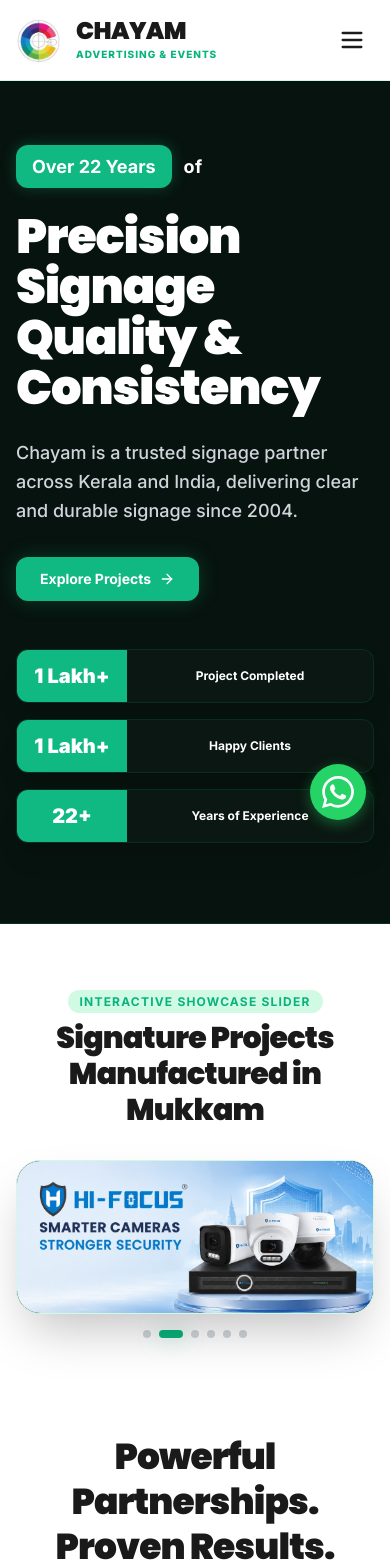
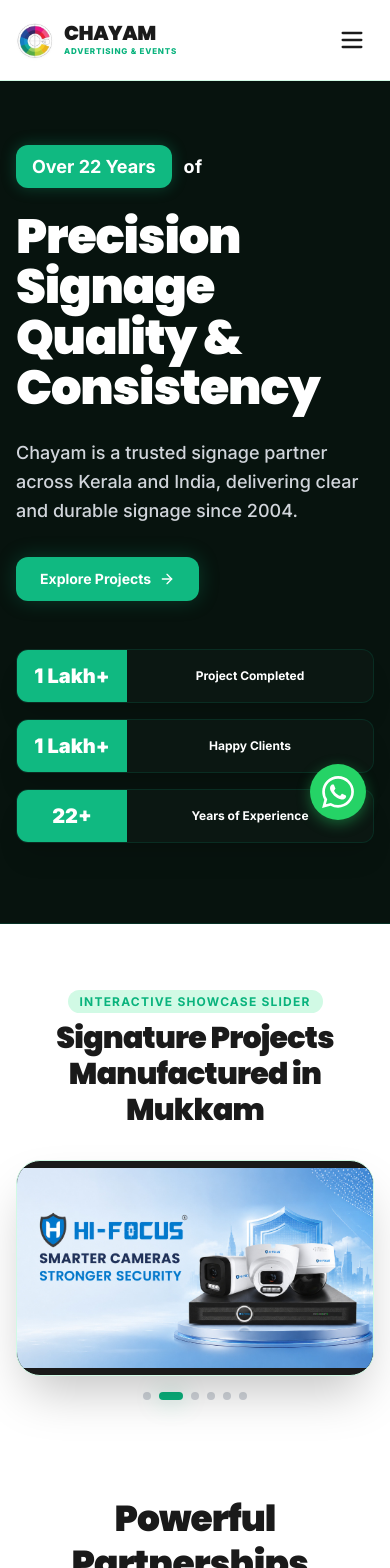
Before and after one commit to chayamadvertising/chayamadvertising, a Next.js app: page / in a window 390 px wide. Shown: the top 1568 px of the page. Built offline with nearby package versions, Linux system fonts and the light colour scheme.

Commit message:
Fix mobile header text size and carousel image aspect ratio clipping

```diff
--- a/src/components/Header.tsx
+++ b/src/components/Header.tsx
@@ -47,22 +47,21 @@
       <div className="max-w-7xl mx-auto px-4 sm:px-6 lg:px-8">
         <div className="flex justify-between items-center h-20">
           {/* Brand Logo & Emblem - Clean without black background */}
-          <Link href="/" className="flex items-center gap-3 group py-1">
-            <div className="relative w-12 h-12 sm:w-14 sm:h-14 flex-shrink-0 group-hover:scale-105 transition-transform duration-300">
+          <Link href="/" className="flex items-center gap-2 sm:gap-3 group py-1">
+            <div className="relative w-10 h-10 sm:w-14 sm:h-14 flex-shrink-0 group-hover:scale-105 transition-transform duration-300">
               <Image
                 src="/images/chayam_emblem_clean.png"
                 alt="CHAYAM Reticle Emblem Logo"
-                width={56}
-                height={56}
-                className="w-full h-full object-contain drop-shadow-sm"
+                fill
+                className="object-contain drop-shadow-sm"
                 priority
               />
             </div>
             <div className="flex flex-col justify-center">
-              <span className="text-2xl sm:text-3xl font-black font-display tracking-tight text-chayam-charcoal leading-none">
+              <span className="text-xl sm:text-3xl font-black font-display tracking-tight text-chayam-charcoal leading-none">
                 CHAYAM
               </span>
-              <span className="text-[10px] sm:text-[11px] font-extrabold uppercase tracking-widest text-chayam-green mt-1">
+              <span className="text-[8px] sm:text-[11px] font-extrabold uppercase tracking-widest text-chayam-green mt-0.5 sm:mt-1">
                 ADVERTISING & EVENTS
               </span>
             </div>
--- a/src/components/HeroCarousel.tsx
+++ b/src/components/HeroCarousel.tsx
@@ -42,27 +42,25 @@
     <div className="flex flex-col w-full group">
       {/* Carousel Image Container */}
       <div
-        className="relative w-full aspect-[21/9] sm:h-[500px] lg:h-[600px] rounded-3xl overflow-hidden shadow-2xl border border-emerald-100 bg-chayam-charcoal"
+        className="relative w-full sm:h-[500px] lg:h-[600px] rounded-3xl overflow-hidden shadow-2xl border border-emerald-100 bg-chayam-charcoal flex items-center"
         onMouseEnter={() => setIsPaused(true)}
         onMouseLeave={() => setIsPaused(false)}
       >
         {/* Slide Images Container */}
         <div
-          className="flex w-full h-full transition-transform duration-700 ease-in-out"
+          className="flex w-full transition-transform duration-700 ease-in-out"
           style={{ transform: `translateX(-${currentSlide * 100}%)` }}
         >
           {slides.map((slide, index) => (
             <div
               key={slide.id}
-              className="w-full h-full flex-shrink-0 relative"
+              className="w-full flex-shrink-0 relative flex items-center justify-center"
             >
-              {/* Background Image */}
-              <Image
+              {/* Background Image - native height on mobile, cover on desktop */}
+              <img
                 src={slide.image}
                 alt={`Banner ${slide.id}`}
-                fill
-                className="object-cover object-center"
-                priority={index <= 2}
+                className="w-full h-auto sm:w-full sm:h-full sm:object-cover sm:object-center block"
               />
             </div>
           ))}
```
